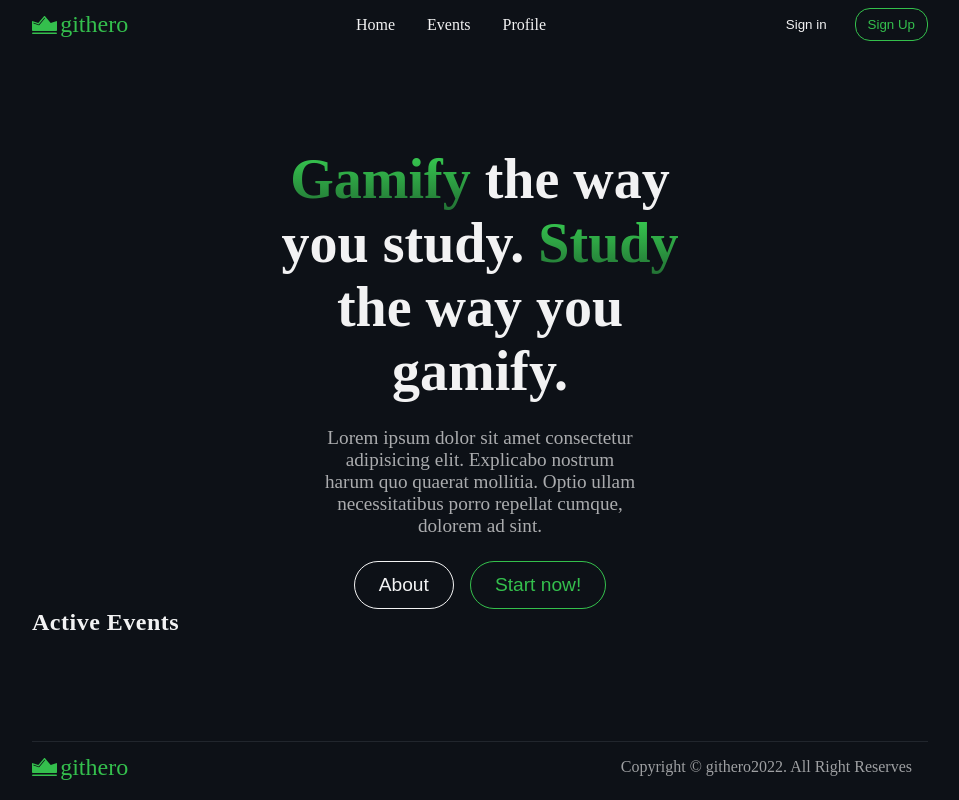
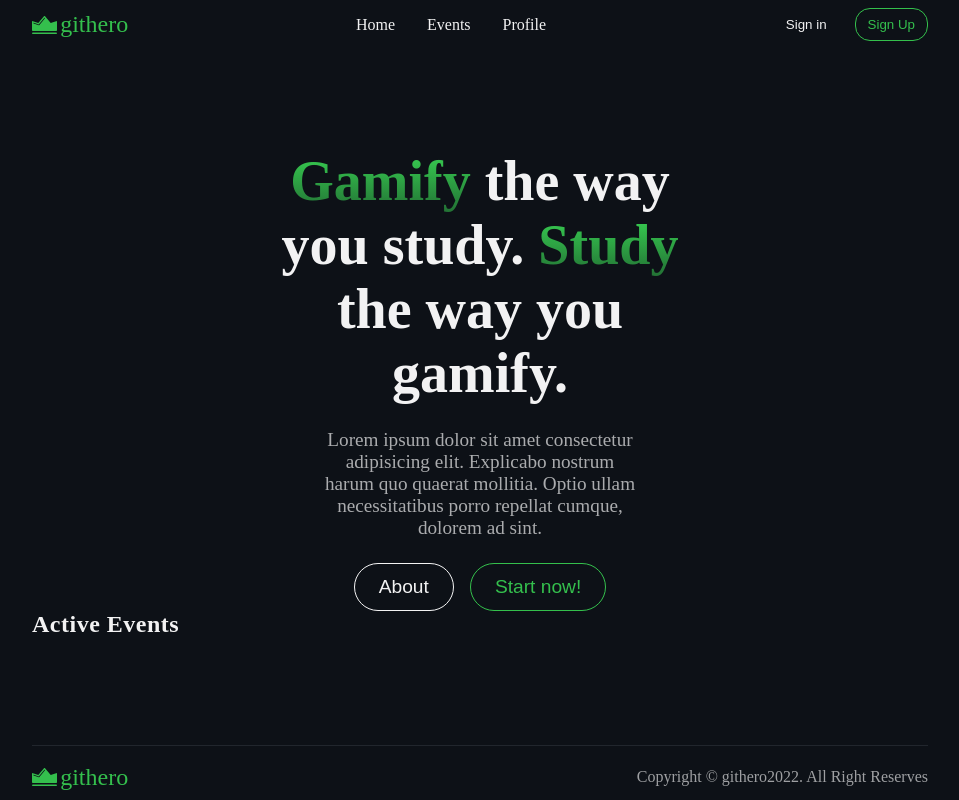
Before and after one commit to volpatocode/githero, a Next.js app: page / in a window 1280 px wide. Shown: the whole page, without its empty margins (160-1119 px from the left). Built offline with nearby package versions, Linux system fonts and the light colour scheme.

Commit message:
styles: fix padding

```diff
--- a/src/components/Footer/styles.ts
+++ b/src/components/Footer/styles.ts
@@ -11,11 +11,11 @@ export const Footer = styled.div`
   justify-content: space-between;
   align-items: center;
   border-top: 1px solid #21262d;
+  padding-top: 1rem;
 `;
 
 export const Copyright = styled.p`
   display: grid;
-  padding: 1rem;
   place-items: center;
   color: rgba(255, 255, 255, 0.6);
 `;
```
